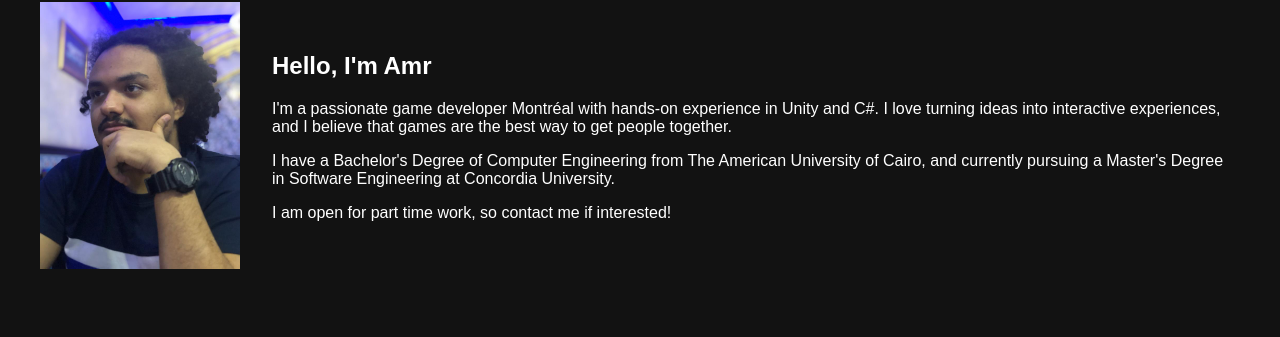
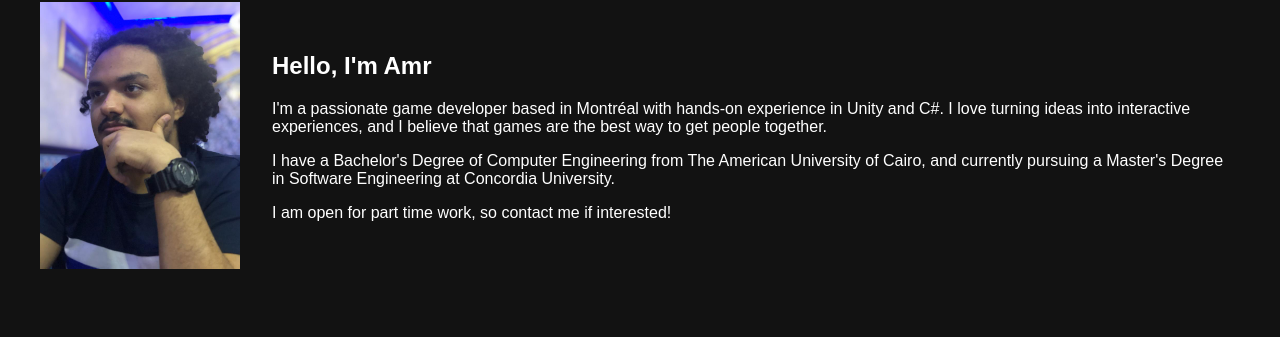
Before and after one commit to amr-abdalla/portfolio-website, a plain HTML site: page index.html in a window 1280 px wide. Shown: the part 217-554 px from the top of the page. Drawn offline with Linux system fonts and the light colour scheme.

Commit message:
Fix gramattical issue

```diff
--- a/index.html
+++ b/index.html
@@ -20,7 +20,7 @@
         <img src="images/profile.jpeg" alt="Profile picture" class="profile-pic">
         <div class="intro-text">
           <h2>Hello, I'm Amr</h2>
-          <p> I'm a passionate game developer Montréal with hands-on experience in Unity and C#. I love turning ideas into interactive experiences, and I believe that games are the best way to get people together. </p>
+          <p> I'm a passionate game developer based in Montréal with hands-on experience in Unity and C#. I love turning ideas into interactive experiences, and I believe that games are the best way to get people together. </p>
           <p> I have a Bachelor's Degree of Computer Engineering from The American University of Cairo, and currently pursuing a Master's Degree in Software Engineering at Concordia University. </p>
           <p> I am open for part time work, so contact me if interested! </p>
         </div>
```
